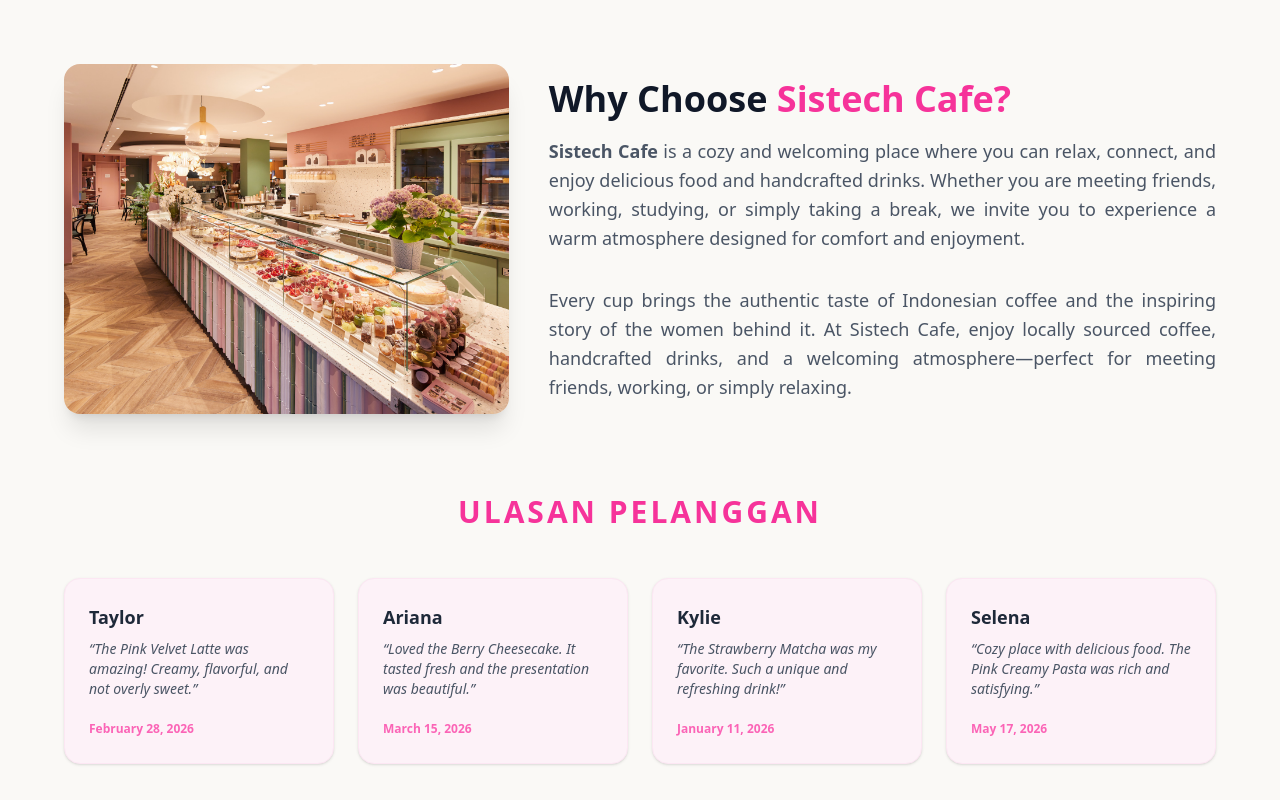
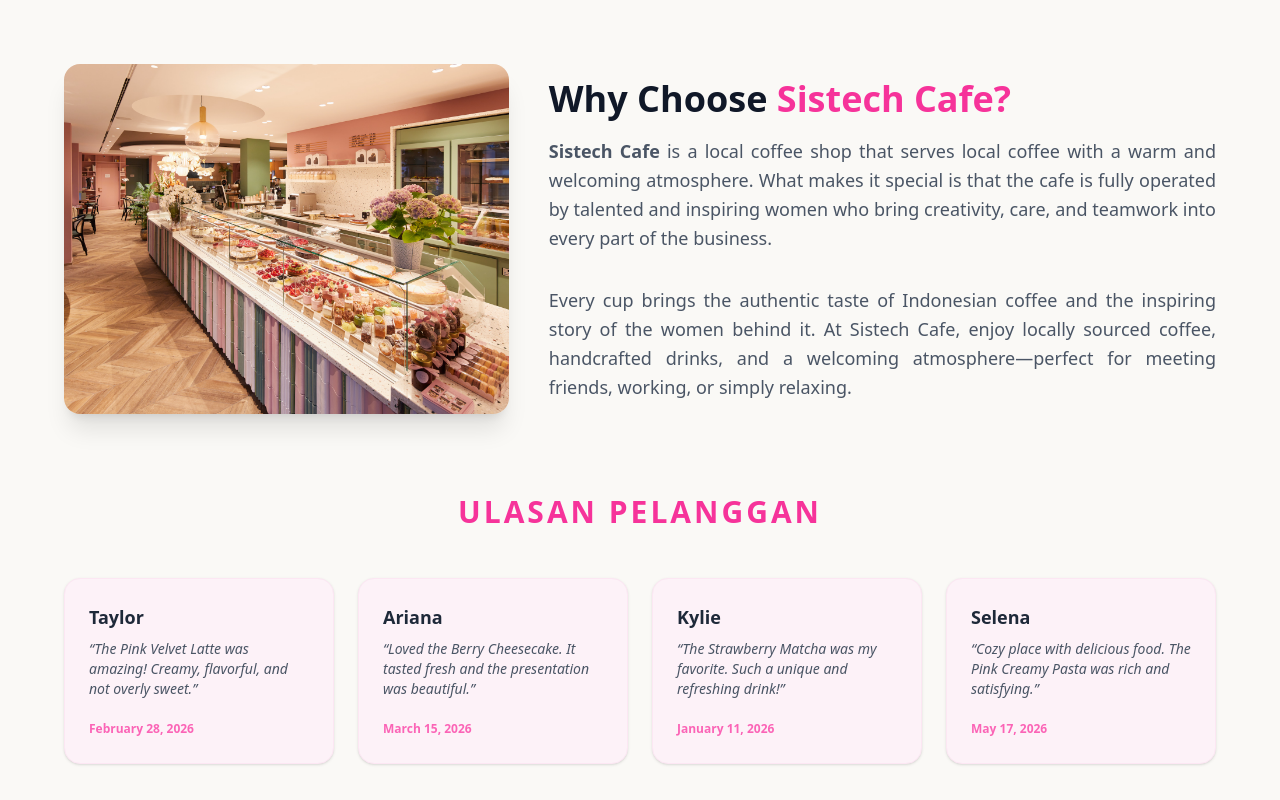
Before and after one commit to desiwulan99/sistech-cafe, a Next.js app: page / in a window 1280 px wide. Shown: the part 960-1760 px from the top of the page. Built offline with nearby package versions, Linux system fonts and the light colour scheme.

Commit message:
modify description

```diff
--- a/src/components/AboutSection.tsx
+++ b/src/components/AboutSection.tsx
@@ -40,9 +40,10 @@ export default function AboutSection() {
             </h2>
             <div className="text-lg text-gray-600 leading-relaxed text-justify space-y-8">
               <p>
-                <strong>Sistech Cafe</strong> is a cozy and welcoming place where you can relax, connect,
-                and enjoy delicious food and handcrafted drinks. Whether you are meeting friends, working,
-                studying, or simply taking a break, we invite you to experience a warm atmosphere designed for comfort and enjoyment.
+                <strong>Sistech Cafe</strong>  is a local coffee shop that serves local coffee with
+                a warm and welcoming atmosphere. What makes it special is that the cafe is fully operated
+                by talented and inspiring women who bring creativity, care, and teamwork into every part of the business.
+
               </p>
               <p>
                 Every cup brings the authentic taste of Indonesian coffee and the inspiring story of the women behind it.
```
